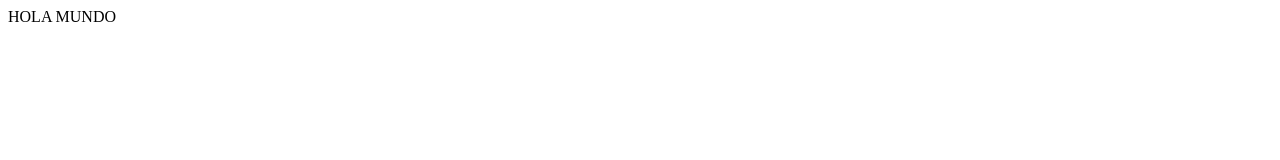
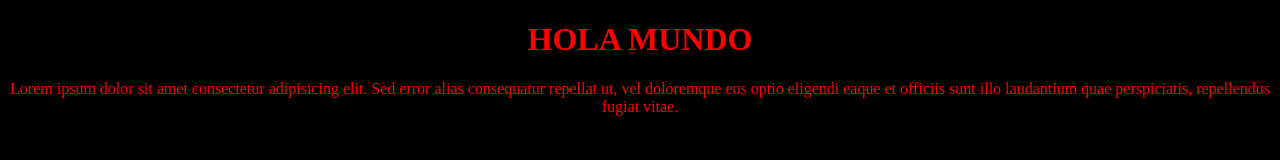
Before and after one commit to LOBOferoz898/pgy3121_sec006v_pagina_web, a plain HTML site: page index.html in a window 1280 px wide. Drawn offline with Linux system fonts and the light colour scheme.

Commit message:
Agregamos estilos al sitio web

```diff
--- /dev/null
+++ b/assets/css/estilos.css
@@ -0,0 +1,15 @@
+body{
+    background-color: rgb(0, 0, 0);
+}
+
+.red-font{
+    color: red;
+    text-align: center;
+}
+
+.border-blue {
+    border: solid 1 px blue;
+}
+.blue{
+    background-color: blue;
+}
--- a/index.html
+++ b/index.html
@@ -5,8 +5,11 @@
     <meta http-equiv="X-UA-Compatible" content="IE=edge">
     <meta name="viewport" content="width=device-width, initial-scale=1.0">
     <title>Document</title>
+    <link rel="stylesheet" href="assets/css/estilos.css">
 </head>
 <body>
-    HOLA MUNDO
+    <h1 class="red-font border-blue">HOLA MUNDO</h1>
+    <p class="red-font">Lorem ipsum dolor sit amet consectetur adipisicing elit. Sed error alias consequatur repellat ut, vel doloremque eos optio eligendi eaque et officiis sunt illo laudantium quae perspiciatis, repellendus fugiat vitae.</p>
+    <div class="blue"> </div>
 </body>
 </html>
```
